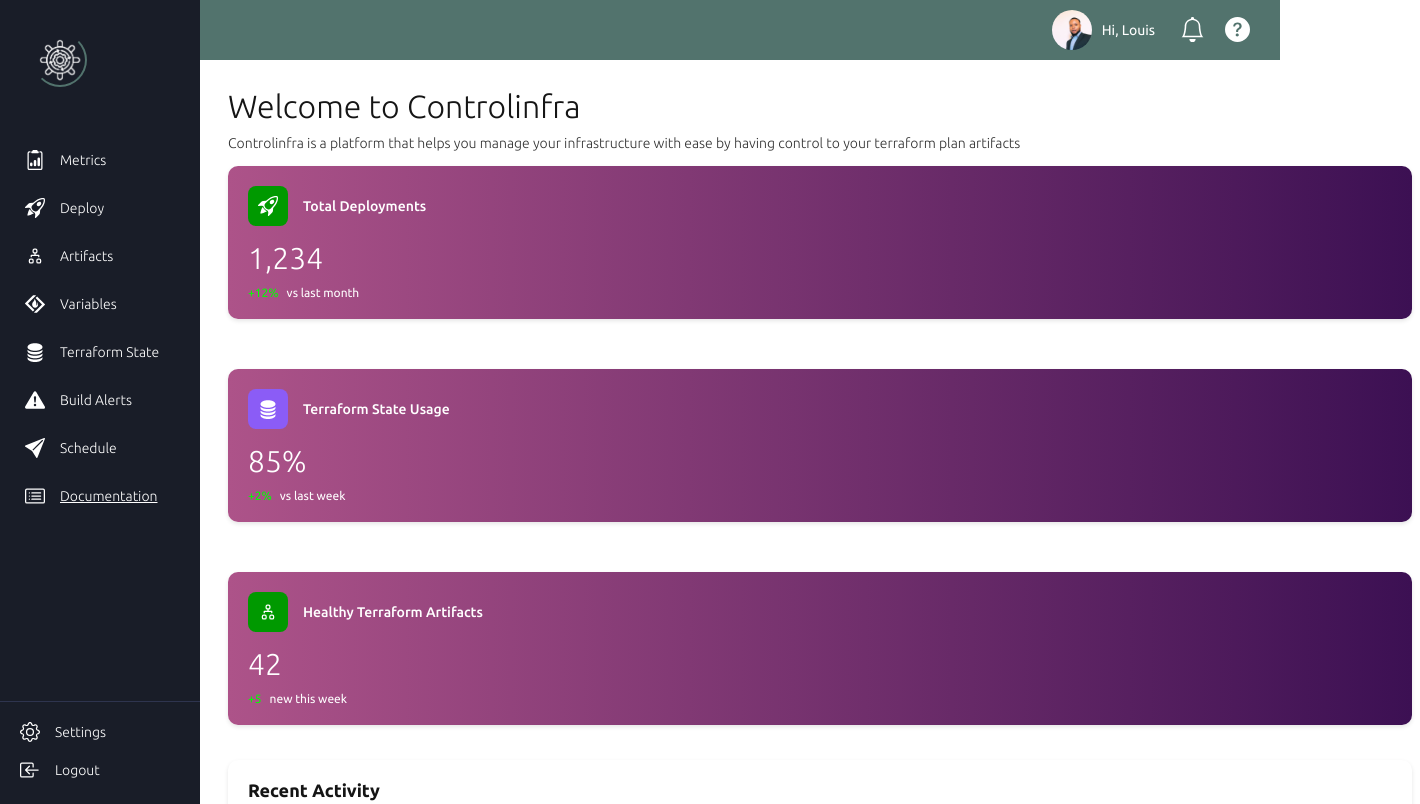
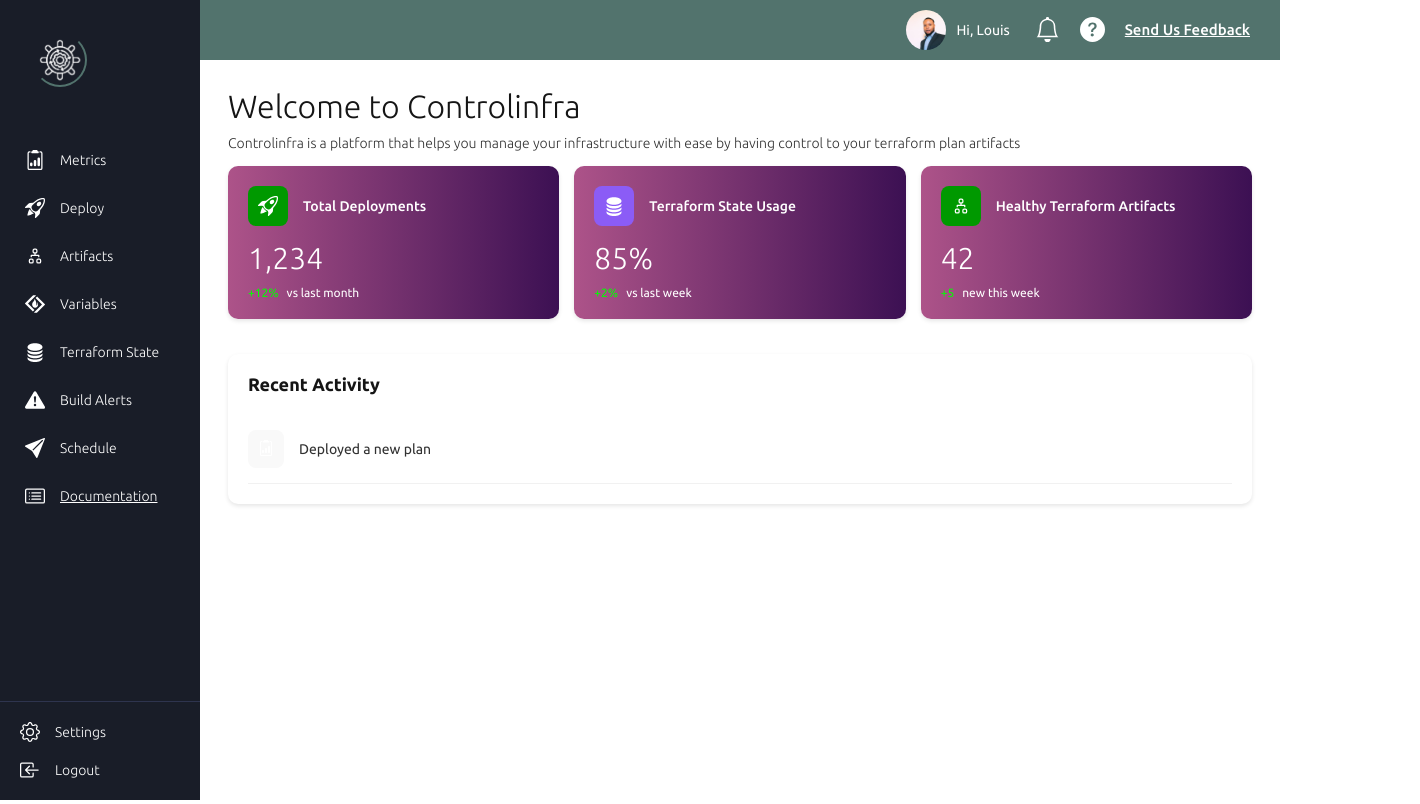
Before and after one commit to labenagha/mvp-controlinfra, a plain HTML site: page dashboard/dashboard.html in a window 1280 px wide. Shown: the top 804 px of the page, 1420 px wide, since content can reach past the window. Drawn offline with Linux system fonts and the light colour scheme.

Commit message:
Add files via upload

```diff
--- a/dashboard/css/dashboard.css
+++ b/dashboard/css/dashboard.css
@@ -30,7 +30,7 @@ html {
 body {
     font-family: 'Ubuntu', sans-serif;
     display: grid;
-    grid-template-columns: 200px calc(100% - 200px);
+    grid-template-columns: 200px 1fr;
     grid-template-rows: auto 1fr auto;
     min-height: 100vh;
     overflow-x: hidden;
@@ -64,7 +64,7 @@ footer {
 }
 
 .container {
-    width: 120rem;
+    max-width: 120rem;
     margin: 0 auto;
     padding: 0.8rem;
 }
@@ -75,7 +75,7 @@ footer {
 }
 
 .grid--3--cols {
-    grid-template-columns: repeat(auto-fit, minmax(250px, 1fr));
+    grid-template-columns: repeat(auto-fit, minmax(300px, 1fr));
 }
 
 /*################# Nav #################*/
@@ -122,6 +122,26 @@ footer {
 .support__icon:active {
     cursor: pointer;
 }
+
+.support__text {
+    font-size: 1.5rem;
+    font-weight: 500;
+    line-height: 1.5;
+    color: var(--white-color);
+}
+
+.support__link {
+    text-decoration: underline;
+    color: var(--white-color);
+}
+
+/* .chat__icon:hover,
+.chat__icon:active,
+.chat__icon:hover,
+.chat__icon:active {
+    cursor: pointer;
+} */
+
 
 /*################# SideBar #################*/
 .side__container {
@@ -403,3 +423,11 @@ footer {
     font-size: 1.4rem;
     color: var(--font-dark-color);
 }
+
+.metrics-chart {
+    margin-top: 2rem;
+    background: var(--white-color);
+    border-radius: 10px;
+    padding: 2rem;
+    box-shadow: 0 2px 4px rgba(0, 0, 0, 0.1);
+}
--- a/dashboard/dashboard.html
+++ b/dashboard/dashboard.html
@@ -50,6 +50,19 @@
                         alt="Support Icon"
                         class="support__icon"
                     >
+                </div>
+
+                <div class="support__box">
+                    <span class="support__text">
+                        <a class="support__link"
+                        href="#">Send Us Feedback</a>
+
+                        <!-- <img
+                            src="./assets/icons/chat-fill.svg"
+                            alt="chat icon"
+                            class="chat__icon"
+                        > -->
+                    </span>
                 </div>
             </div>
         </header>
@@ -199,7 +212,7 @@
                 </p>
             </div>
 
-            <div class="metrics__grid grid grid--2--cols">
+            <div class="metrics__grid grid grid--3--cols">
                 <div class="metric__card">
                     <div class="metric__card__header">
                         <div class="metric__icon">
```
Also changed, not shown: dashboard/assets/icons/chat-fill.svg (added), dashboard/css/queries.css (added), dashboard/js/activity.js (added).
